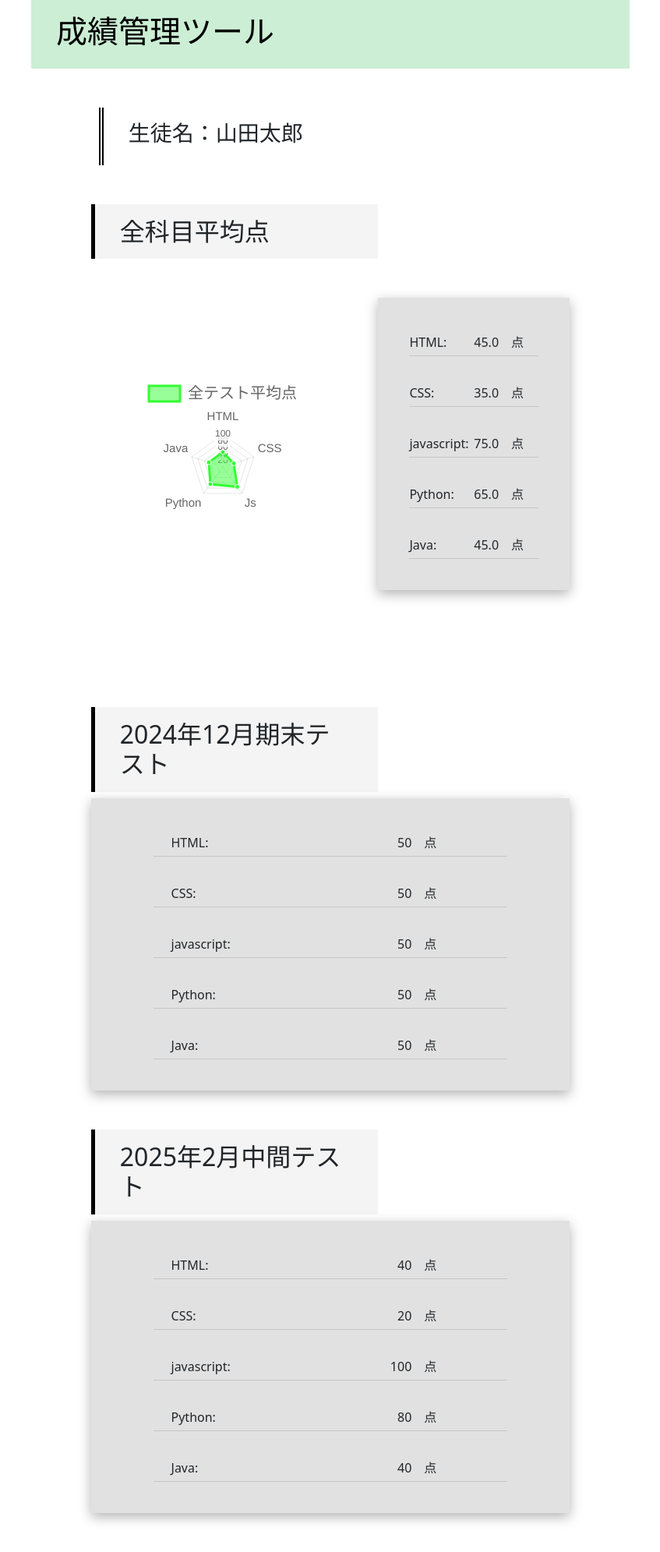
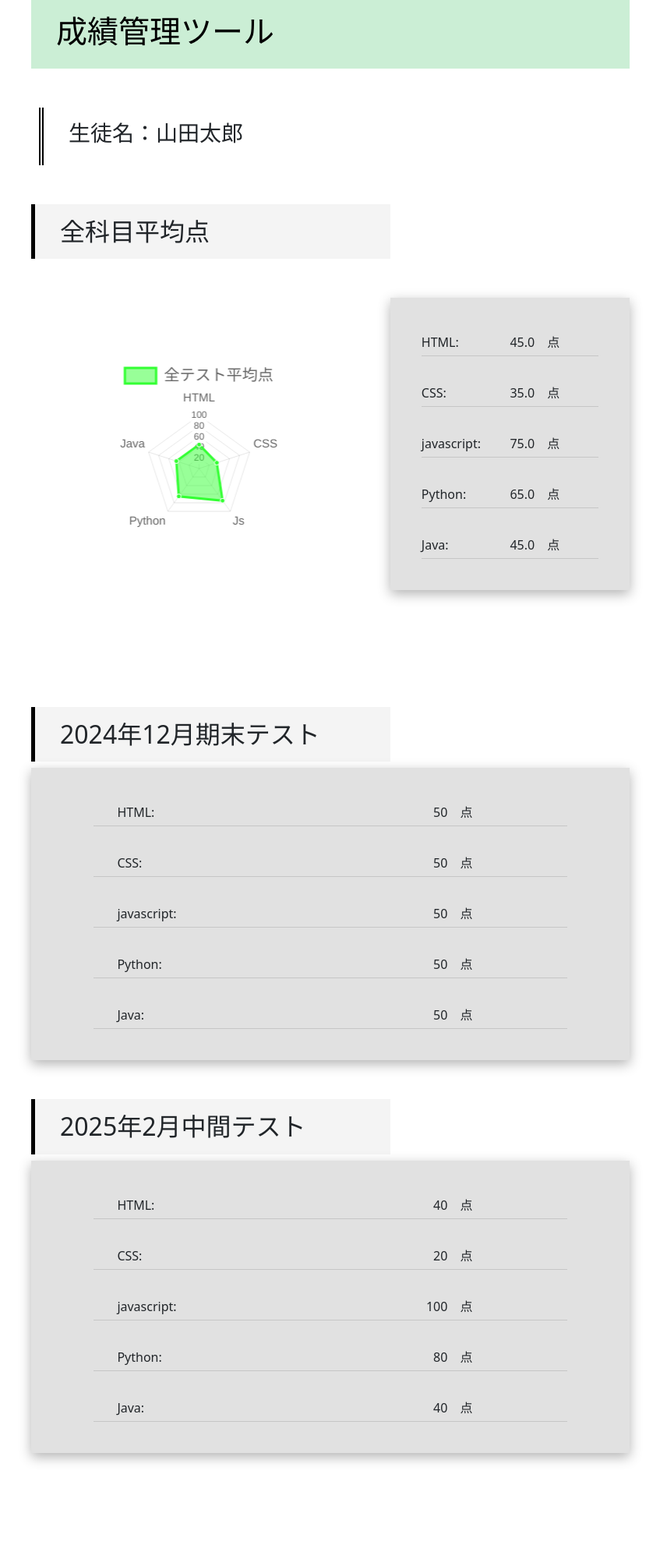
Before and after one commit to sasahara08/result_management, a Flask app: page /show/1 in a window 1280 px wide. Shown: the whole page at 78% size, without its empty margins (216-1063 px from the left). After the commit the page ends 1877 px from the top, so only its background shows below. Run offline with Flask 3, Linux system fonts and the light colour scheme; data comes from the database, SQL or seed files in the repository; some libraries are stand-ins or nearby versions.

Commit message:
css修正

```diff
--- a/static/show.css
+++ b/static/show.css
@@ -1,10 +1,5 @@
 body {
     width: 60%;
-    margin: auto;
-}
-
-main {
-    width: 80%;
     margin: auto;
 }
 
```
